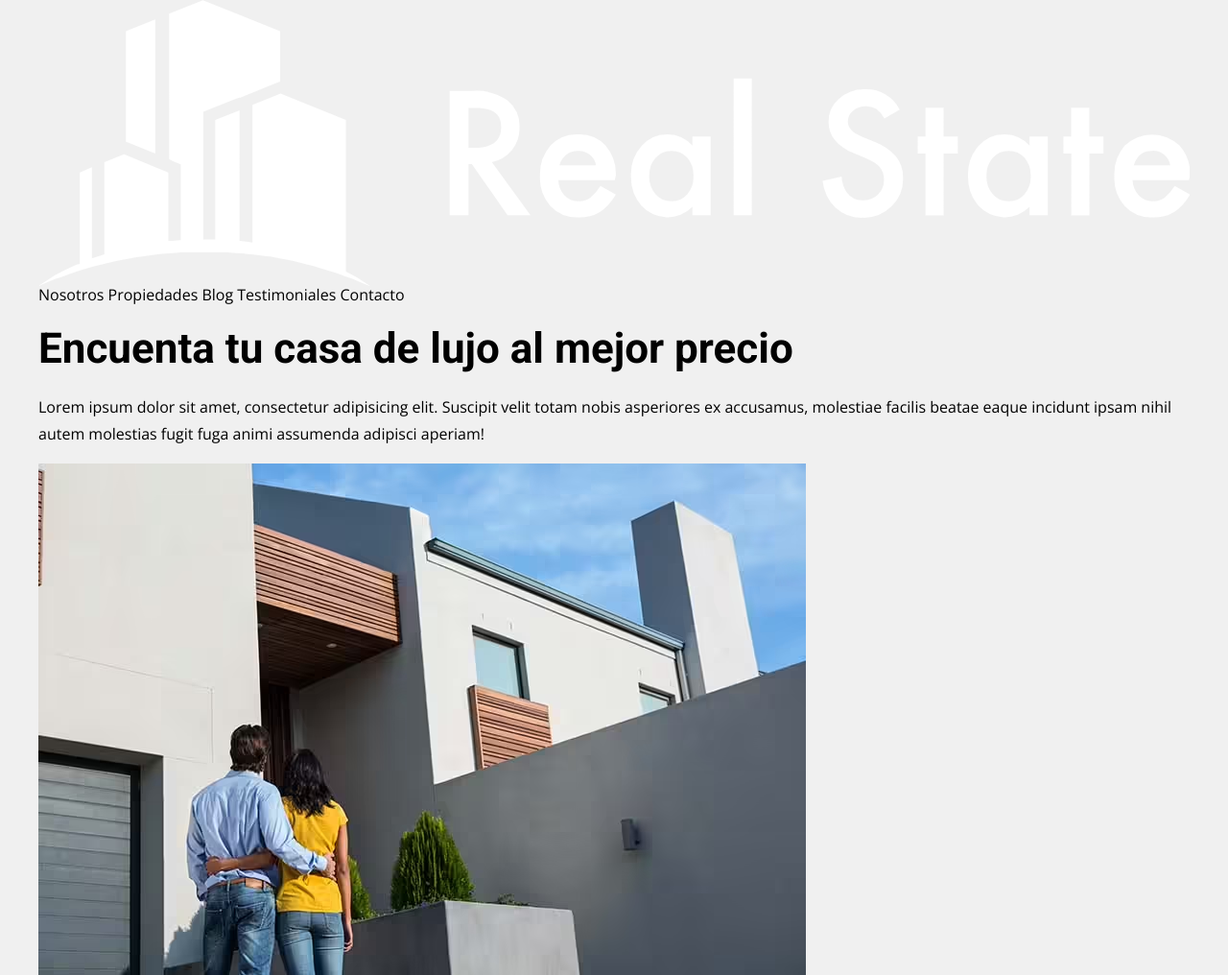
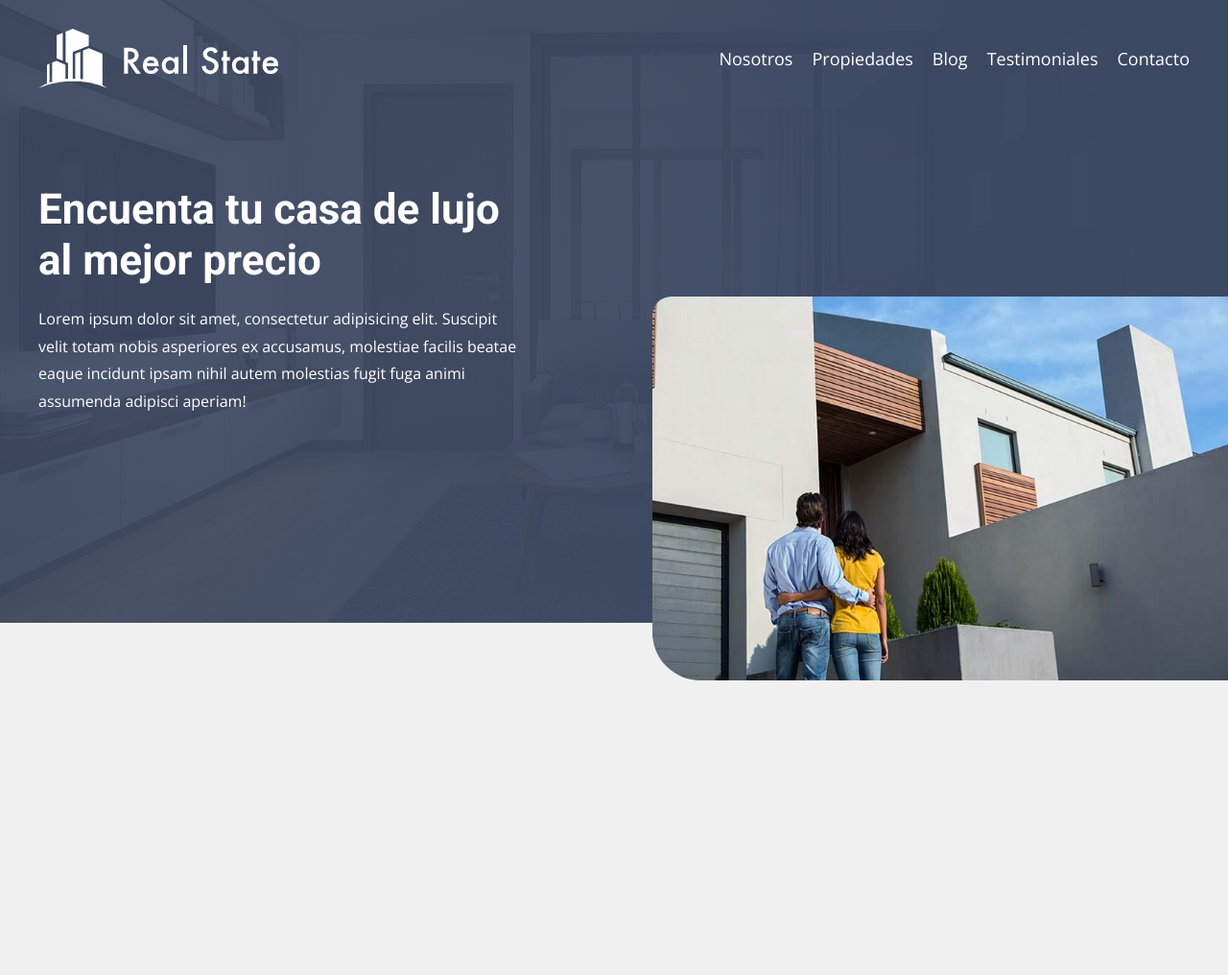
Before and after one commit to sebaa-loda/Real-State-SASS, a website: page index.html in a window 1280 px wide. Shown: the whole page at 96% size. After the commit the page ends 800 px from the top, so only its background shows below. Drawn offline with nearby package versions, Linux system fonts and the light colour scheme.

Commit message:
end header

```diff
--- a/index.html
+++ b/index.html
@@ -1,20 +1,23 @@
 <!DOCTYPE html>
 <html lang="en">
   <head>
-    <meta charset="UTF-8">
-    <meta http-equiv="X-UA-Compatible" content="IE=edge">
-    <meta name="viewport" content="width=device-width, initial-scale=1.0">
+    <meta charset="UTF-8" />
+    <meta http-equiv="X-UA-Compatible" content="IE=edge" />
+    <meta name="viewport" content="width=device-width, initial-scale=1.0" />
     <title>Real State</title>
-    <link rel="preconnect" href="https://fonts.googleapis.com">
-    <link rel="preconnect" href="https://fonts.gstatic.com" crossorigin>
-    <link href="https://fonts.googleapis.com/css2?family=Open+Sans:wght@400;700&family=Roboto:wght@400;700&display=swap" rel="stylesheet">
-    <link rel="stylesheet" href="build/css/app.css">
+    <link rel="preconnect" href="https://fonts.googleapis.com" />
+    <link rel="preconnect" href="https://fonts.gstatic.com" crossorigin />
+    <link
+      href="https://fonts.googleapis.com/css2?family=Open+Sans:wght@400;700&family=Roboto:wght@400;700&display=swap"
+      rel="stylesheet"
+    />
+    <link rel="stylesheet" href="build/css/app.css" />
   </head>
   <body>
     <header class="header">
       <div class="header__barra contenedor">
         <div class="header__logo">
-                <img src="build/img/logo.svg" alt="imagen logo">
+          <img src="build/img/logo.svg" alt="imagen logo" />
         </div>
 
         <nav class="navegacion">
@@ -25,15 +28,19 @@
           <a href="#" class="navegacion__link">Contacto</a>
         </nav>
       </div>
-
-        <div class="header__contenido contenedor">
-            <h1 class="header__heading">Encuenta tu casa de lujo al mejor precio</h1>
-            <p class="header__texto">Lorem ipsum dolor sit amet, consectetur adipisicing elit. Suscipit velit totam nobis asperiores ex accusamus, molestiae facilis beatae eaque incidunt ipsam nihil autem molestias fugit fuga animi assumenda adipisci aperiam!</p>
-            <picture>
-                <source srcset="build/img/imagenHeader.avif" type="image/avif">
-                <source srcset="build/img/imagenHeader.webp" type="image/webp">
-                <img loading="lazy" decoding="async" src="build/img/imagenHeader.jpg" alt="imagen header">
-            </picture>
+      <div class="contenedor">
+        <div class="header__contenido">
+          <h1 class="header__heading">
+            Encuenta tu casa de lujo al mejor precio
+          </h1>
+          <p class="header__texto">
+            Lorem ipsum dolor sit amet, consectetur adipisicing elit. Suscipit
+            velit totam nobis asperiores ex accusamus, molestiae facilis beatae
+            eaque incidunt ipsam nihil autem molestias fugit fuga animi
+            assumenda adipisci aperiam!
+          </p>
+          <img src="build/img/imagenHeader.jpg" class="header__imagen" alt="imagen header">
+        </div>
       </div>
     </header>
   </body>
--- a/src/scss/app.scss
+++ b/src/scss/app.scss
@@ -1 +1,2 @@
 @use 'base';
+@use 'ui/header';
--- /dev/null
+++ b/src/scss/ui/header/_header.scss
@@ -0,0 +1,101 @@
+@use 'base/variables' as v;
+@use 'base/mixins' as m;
+
+.header{
+  background-image: linear-gradient(to right, transparentize(v.$primario, .1) 0%, v.$primario 100%), url(../img/header_bg.jpg);
+  background-repeat: no-repeat;
+  background-size: cover;
+  background-position: center;
+  padding: 3rem 0;
+  position: relative;
+
+  @include m.tablet{
+    padding: 3rem 0 20rem 0;
+  }
+
+  &__barra{
+    display: flex;
+    flex-direction: column;
+    align-items: center;
+
+    @include m.tablet{
+      flex-direction: row;
+      justify-content: space-between;
+    }
+  }
+
+  &__logo{
+    width: 25rem;
+  }
+
+  &__contenido{
+    @include m.tablet{
+      margin-top: 10rem;
+      max-width: 50rem;
+    }
+  }
+
+  &__heading{
+    color: v.$blanco;
+    text-align: center;
+
+    @include m.tablet{
+      text-align: left;
+    }
+  }
+
+  &__texto{
+    color: v.$blanco;
+    display: none;
+
+    @include m.tablet{
+      display: block;
+    }
+  }
+
+  &__imagen{
+    display: none;
+
+    @include m.tablet{
+      display: block;
+      position: absolute;
+      right: 0;
+      bottom: -6rem;
+      max-width: 35rem;
+      border-top-left-radius: 2rem;
+      border-bottom-left-radius: 5rem;
+    }
+
+    @include m.desktopXL{
+      max-width: 60rem;
+    }
+  }
+}
+
+.navegacion{
+  display: flex;
+  flex-direction: column;
+  align-items: center;
+  margin-top: 5rem;
+
+  @include m.tablet{
+    flex-direction: row;
+    gap: 2rem;
+    margin-top: 0;
+  }
+
+  &__link{
+    color: v.$blanco;
+    font-size: 1.8rem;
+    margin-bottom: 2rem;
+
+    &:last-of-type{
+      margin-bottom: 0;
+    }
+
+    @include m.tablet{
+      margin-bottom: 0;
+    }
+  }
+
+}
--- /dev/null
+++ b/src/scss/ui/header/_index.scss
@@ -0,0 +1 @@
+@forward 'header';
```
Also changed, not shown: build/css/app.css, 1 other file. Lines whose indentation alone changed are shown as unchanged.
